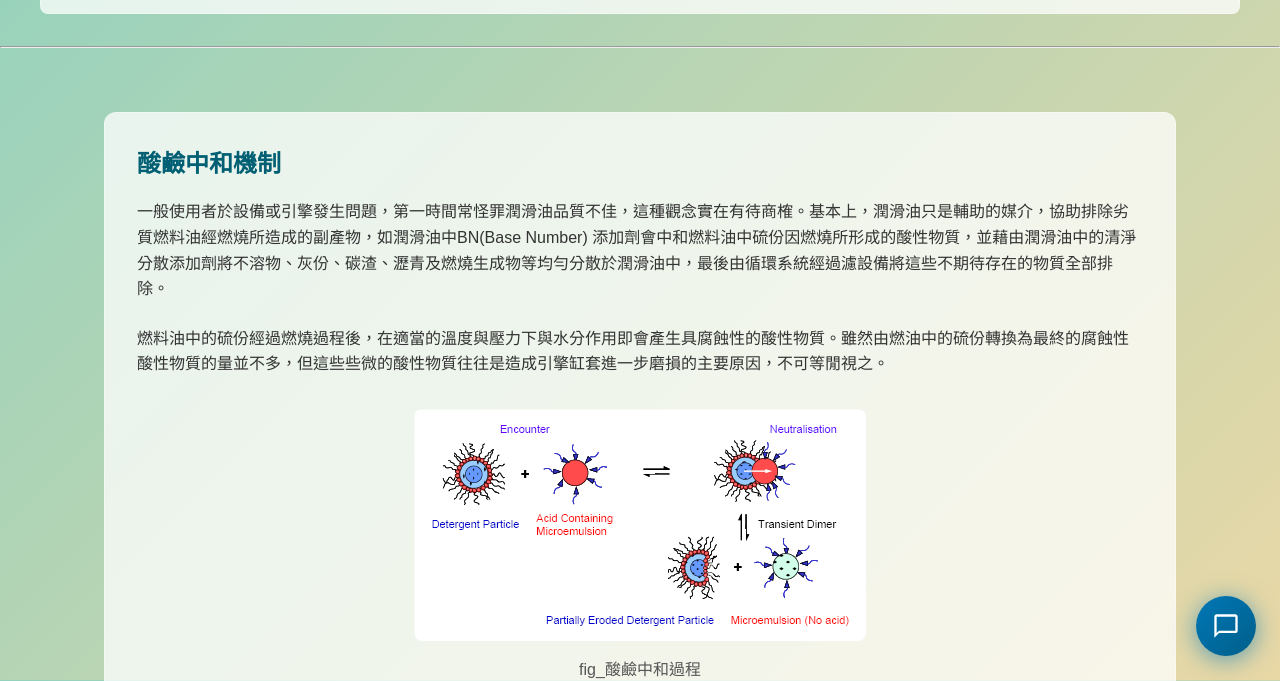
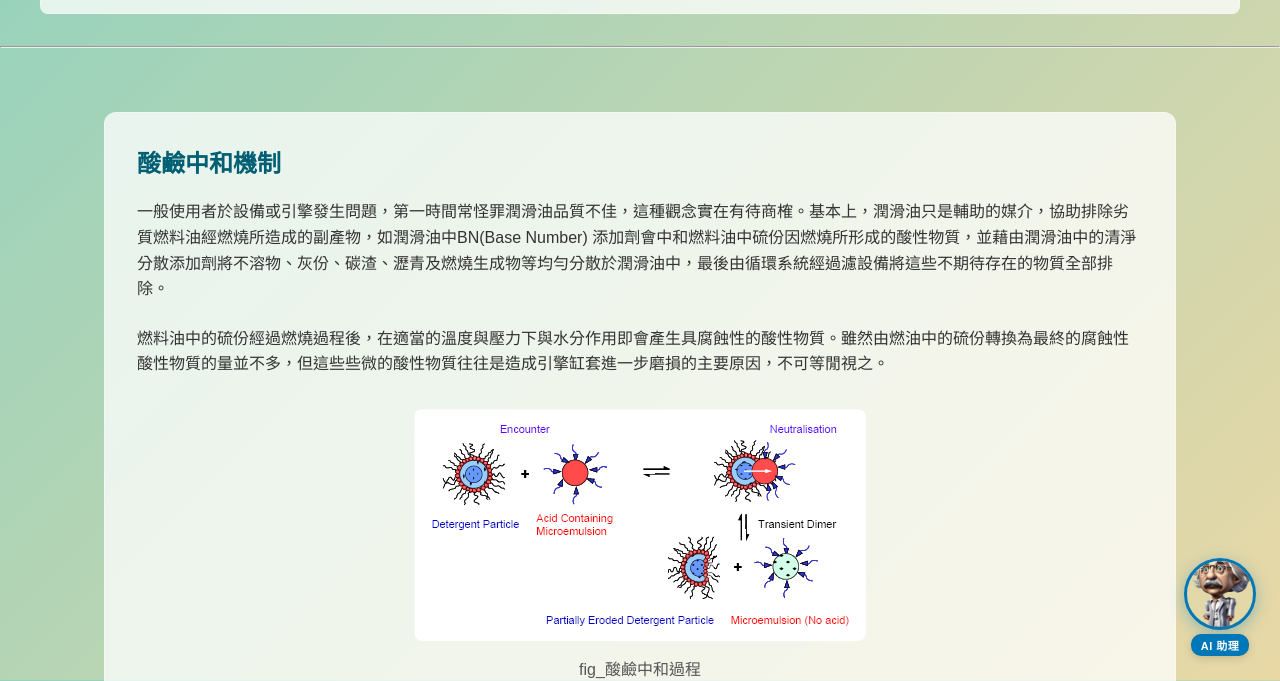
Before and after one commit to 1969Mark/marklubeworld, a website: page links/bn.html in a window 1280 px wide. Shown: the part 120-801 px from the top of the page. Drawn offline with Linux system fonts and the light colour scheme.

Commit message:
feat: replace FAB chat button with mascot image (mark_small.png) and AI assistant label

```diff
--- a/scripts/chatbot.js
+++ b/scripts/chatbot.js
@@ -34,15 +34,20 @@ let isProcessing = false;
  * Initialize the chatbot UI and event listeners
  */
 function initChatbot() {
+  // Detect image base path (sub-pages use ../images/, index uses images/)
+  const existingLogo = document.querySelector('img[src*="mark_small"]');
+  const imgPath = existingLogo ? existingLogo.src.replace(/mark_small\.png.*/, 'mark_small.png') : 'images/mark_small.png';
+
   // Inject chatbot HTML structure
   const chatbotHtml = `
     <button class="chatbot-fab" id="chatbotFab" aria-label="開啟 AI 助理">
-      <svg class="icon-chat" viewBox="0 0 24 24" xmlns="http://www.w3.org/2000/svg">
-        <path d="M20 2H4c-1.1 0-2 .9-2 2v18l4-4h14c1.1 0 2-.9 2-2V4c0-1.1-.9-2-2-2zm0 14H6l-2 2V4h16v12z"/>
-      </svg>
-      <svg class="icon-close" viewBox="0 0 24 24" xmlns="http://www.w3.org/2000/svg">
-        <path d="M19 6.41L17.59 5 12 10.59 6.41 5 5 6.41 10.59 12 5 17.59 6.41 19 12 13.41 17.59 19 19 17.59 13.41 12z"/>
-      </svg>
+      <img class="chatbot-fab-img" src="${imgPath}" alt="AI 助理">
+      <span class="chatbot-fab-label">AI 助理</span>
+      <div class="chatbot-fab-close">
+        <svg viewBox="0 0 24 24" xmlns="http://www.w3.org/2000/svg">
+          <path d="M19 6.41L17.59 5 12 10.59 6.41 5 5 6.41 10.59 12 5 17.59 6.41 19 12 13.41 17.59 19 19 17.59 13.41 12z"/>
+        </svg>
+      </div>
     </button>
 
     <div class="chatbot-window" id="chatbotWindow">
--- a/styles/chatbot.css
+++ b/styles/chatbot.css
@@ -23,54 +23,89 @@
 }
 
 /* ==========================================================
-   2. Floating Action Button (FAB)
+   2. Floating Action Button (FAB) — Mascot Style
    ========================================================== */
 .chatbot-fab {
   position: fixed;
   bottom: 24px;
   right: 24px;
-  width: var(--chat-btn-size);
-  height: var(--chat-btn-size);
-  border-radius: 50%;
-  background: linear-gradient(135deg, var(--chat-primary), var(--chat-primary-dark));
+  width: auto;
+  height: auto;
+  border-radius: 0;
+  background: none;
   border: none;
   cursor: pointer;
   display: flex;
+  flex-direction: column;
+  align-items: center;
+  gap: 4px;
+  z-index: 9998;
+  transition: var(--chat-transition);
+  padding: 0;
+}
+
+.chatbot-fab:hover {
+  transform: scale(1.08);
+}
+
+.chatbot-fab-img {
+  width: 72px;
+  height: 72px;
+  border-radius: 50%;
+  object-fit: cover;
+  border: 3px solid var(--chat-primary);
+  box-shadow: 0 4px 16px rgba(0, 119, 182, 0.35);
+  transition: var(--chat-transition);
+  animation: chatbot-fab-glow 2.5s ease-in-out infinite;
+}
+
+.chatbot-fab:hover .chatbot-fab-img {
+  box-shadow: 0 6px 24px rgba(0, 119, 182, 0.5);
+  border-color: var(--chat-primary-dark);
+}
+
+.chatbot-fab-label {
+  background: var(--chat-primary);
+  color: #ffffff;
+  font-size: 11px;
+  font-weight: 600;
+  padding: 3px 10px;
+  border-radius: 10px;
+  white-space: nowrap;
+  box-shadow: 0 2px 8px rgba(0, 0, 0, 0.15);
+  letter-spacing: 0.5px;
+}
+
+/* Hide mascot image and label when chat is open, show close button */
+.chatbot-fab.active .chatbot-fab-img,
+.chatbot-fab.active .chatbot-fab-label {
+  display: none;
+}
+
+.chatbot-fab .chatbot-fab-close {
+  display: none;
+  width: 48px;
+  height: 48px;
+  border-radius: 50%;
+  background: linear-gradient(135deg, var(--chat-primary), var(--chat-primary-dark));
   align-items: center;
   justify-content: center;
   box-shadow: 0 4px 16px rgba(0, 119, 182, 0.4);
-  transition: var(--chat-transition);
-  z-index: 9998;
-  animation: chatbot-fab-pulse 2s ease-in-out infinite;
 }
 
-.chatbot-fab:hover {
-  transform: scale(1.1);
-  box-shadow: 0 6px 24px rgba(0, 119, 182, 0.5);
+.chatbot-fab.active .chatbot-fab-close {
+  display: flex;
 }
 
-.chatbot-fab svg {
-  width: 28px;
-  height: 28px;
+.chatbot-fab .chatbot-fab-close svg {
+  width: 22px;
+  height: 22px;
   fill: #ffffff;
-  transition: var(--chat-transition);
 }
 
-.chatbot-fab.active svg.icon-chat {
-  display: none;
-}
-
-.chatbot-fab svg.icon-close {
-  display: none;
-}
-
-.chatbot-fab.active svg.icon-close {
-  display: block;
-}
-
-@keyframes chatbot-fab-pulse {
-  0%, 100% { box-shadow: 0 4px 16px rgba(0, 119, 182, 0.4); }
-  50% { box-shadow: 0 4px 24px rgba(0, 119, 182, 0.6); }
+@keyframes chatbot-fab-glow {
+  0%, 100% { box-shadow: 0 4px 16px rgba(0, 119, 182, 0.35); }
+  50% { box-shadow: 0 4px 24px rgba(0, 119, 182, 0.55); }
 }
 
 /* ==========================================================
```
